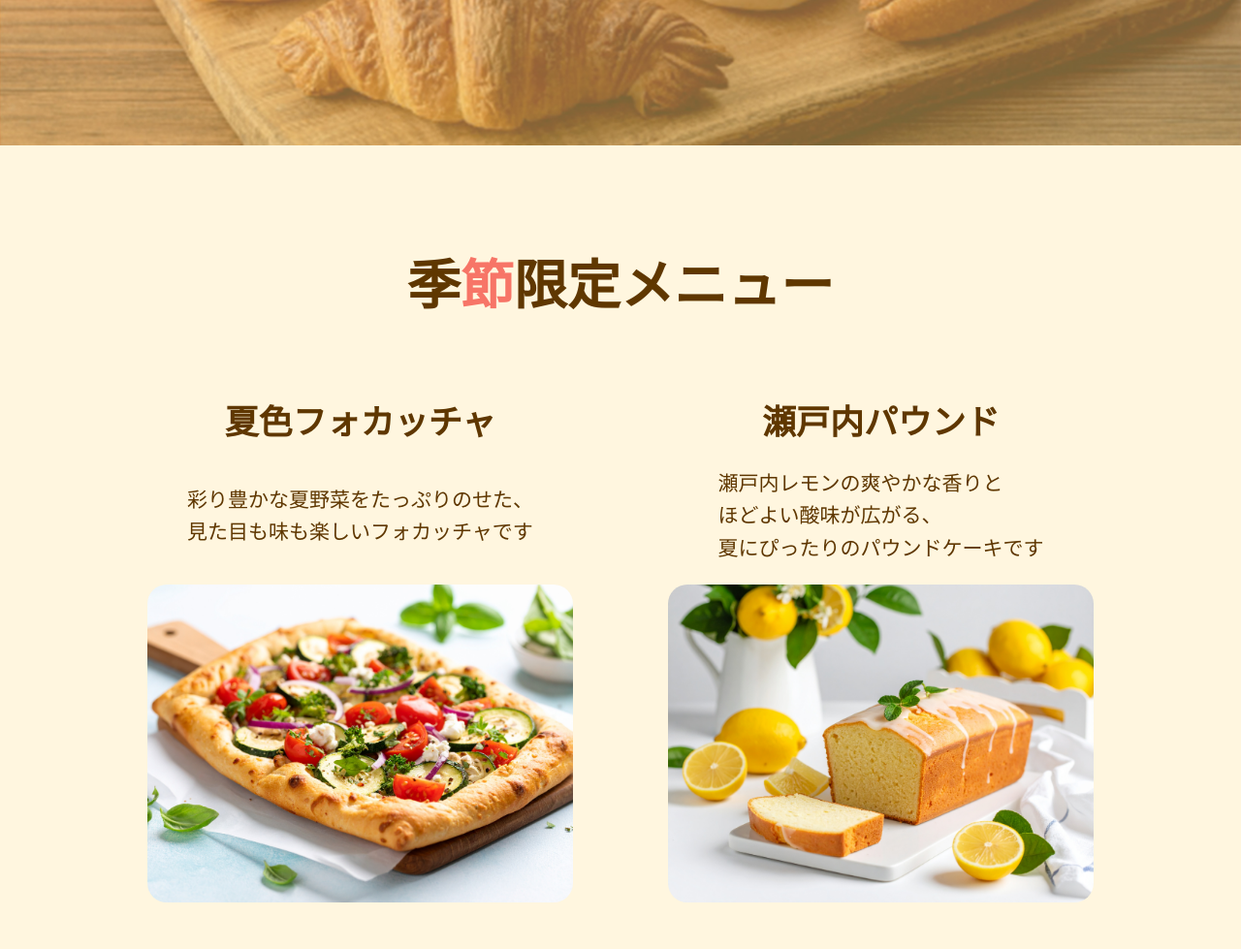
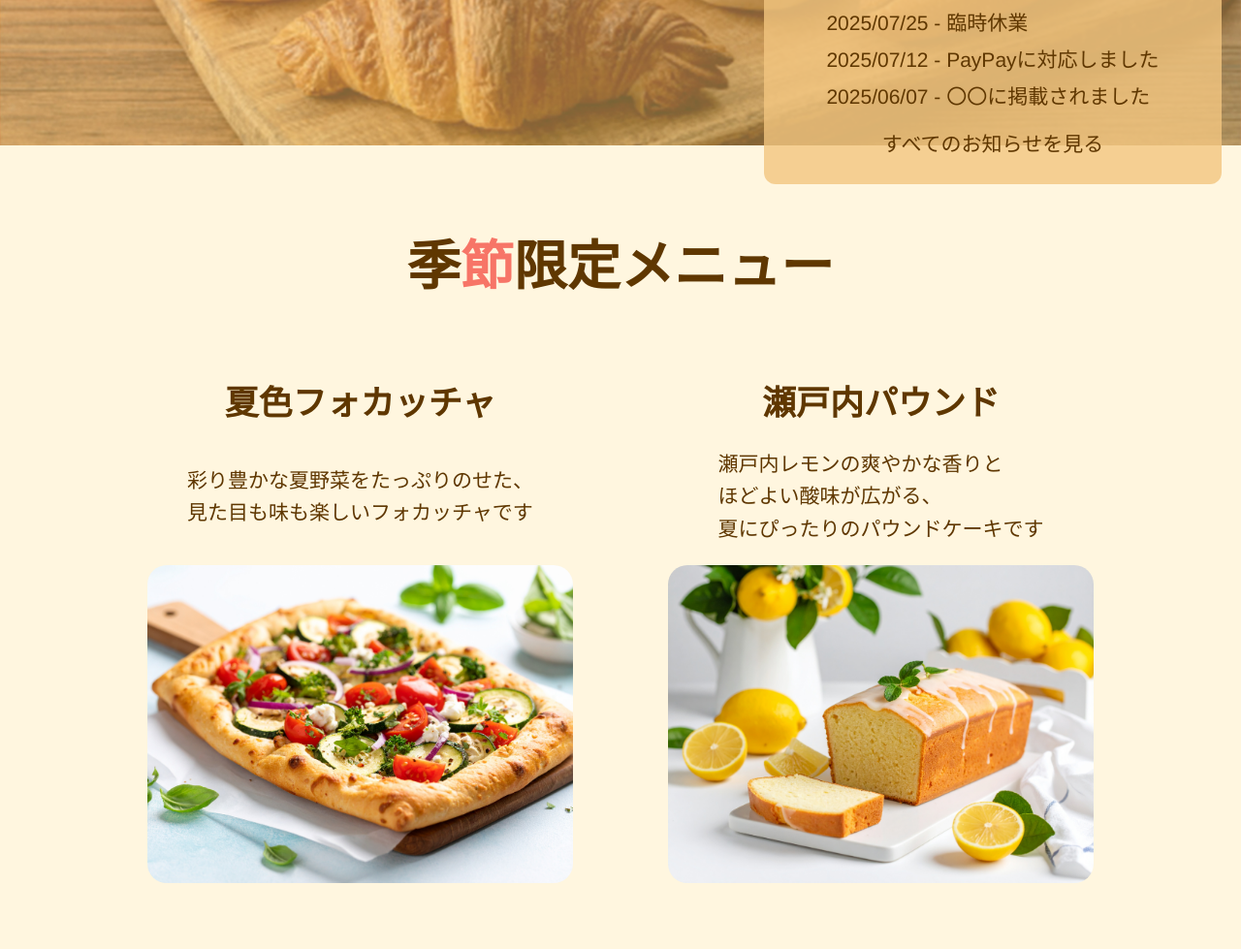
Before and after one commit to towor/bakery-website, a website: page public/index.html in a window 1280 px wide. Shown: the part 668-1647 px from the top of the page at 97% size. Drawn offline with Linux system fonts and the light colour scheme; a web font is replaced by a local one.

Commit message:
お知らせ追加

```diff
--- a/public/index.html
+++ b/public/index.html
@@ -26,6 +26,21 @@
       <section class="heroSection">
         <img class="heroSecion__img" src="images/main-visual.jpg" alt="メインビジュアル" />
         <img class="heroSecion__slogan" src="images/slogan.png" alt="スローガン" />
+        <section class="news heroSection__news">
+          <p class="news__heading text-l">お知らせ</p>
+          <ul class="news__list">
+            <li class="news__listItem">
+              <a class="news__title news__title--hover" href="">2025/07/25 - 臨時休業</a>
+            </li>
+            <li class="news__listItem">
+              <a class="news__title news__title--hover" href="">2025/07/12 - PayPayに対応しました</a>
+            </li>
+            <li class="news__listItem">
+              <a class="news__title news__title--hover" href="">2025/06/07 - 〇〇に掲載されました</a>
+            </li>
+          </ul>
+          <a class="news__more news__more--hover text-r" href="">すべてのお知らせを見る</a>
+        </section>
       </section>
 
       <section class="mainContents main__contents">
--- a/public/style.css
+++ b/public/style.css
@@ -60,6 +60,47 @@
   width: clamp(300px, 50vw, 600px);
 }
 
+/* -------------------- お知らせ -------------------- */
+
+.heroSection__news {
+  position: absolute;
+  right: 20px;
+  bottom: -40px;
+}
+
+.news {
+  display: flex;
+  flex-direction: column;
+  gap: 16px;
+  align-items: center;
+  width: min(70vw, 400px);
+  padding: 24px clamp(0.5rem, -0.136rem + 3.18vw, 2.25rem);
+  background-color: rgb(243 198 128 /80%);
+  border-radius: 12px;
+}
+
+.news__list {
+  display: flex;
+  flex-direction: column;
+  gap: 4px;
+}
+
+.news__title {
+  font-size: var(--font-size-r);
+  line-height: var(--line-height-r);
+}
+
+.news__title--hover:hover {
+  color: #f77567;
+  filter: brightness(90%);
+}
+
+.news__more--hover:hover {
+  color: #f77567;
+  text-decoration: underline;
+  filter: brightness(90%);
+}
+
 /* -------------------- メインコンテンツ共通 -------------------- */
 
 .main__contents {
@@ -76,7 +117,7 @@
   flex-direction: column;
   gap: clamp(2.5rem, 1.591rem + 4.55vw, 5rem);
   align-items: center;
-  padding: clamp(2.5rem, 1.136rem + 6.82vw, 6.25rem) 0;
+  padding: 80px 0;
 }
 
 .content__title {
@@ -262,6 +303,13 @@
 }
 
 @media (width <= 767px) {
+  .heroSection__news {
+    right: auto;
+    bottom: -40px;
+    left: 50%;
+    transform: translateX(-50%);
+  }
+
   .footerMain__shopInfo {
     flex: 0 1 auto;
   }
```
